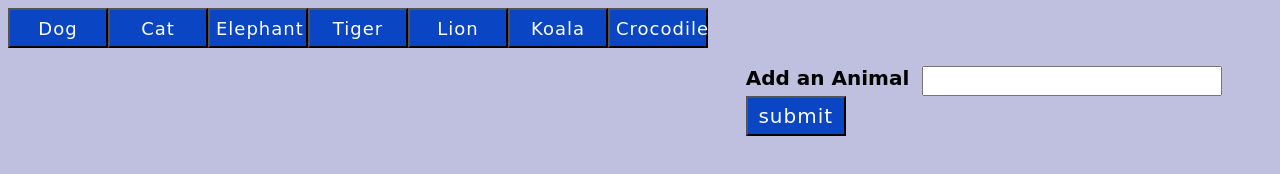
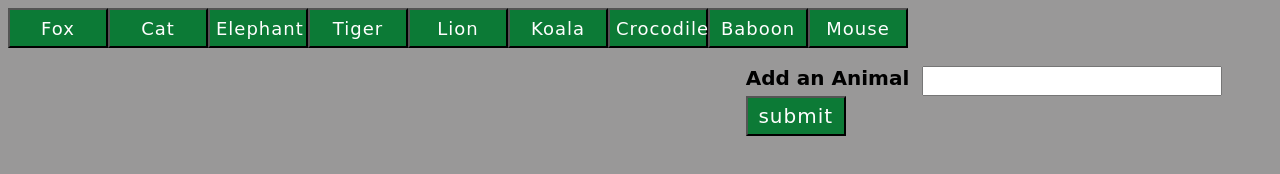
Before and after one commit to walidbillel/GifTastic-, a plain HTML site: page index.html in a window 1280 px wide. Drawn offline with nearby package versions, Linux system fonts and the light colour scheme; a web font is replaced by a local one.

Commit message:
alomost finsished

```diff
--- a/assets/css/style.css
+++ b/assets/css/style.css
@@ -1,5 +1,5 @@
 body {
-    background-color: rgb(191, 191, 224);
+    background-color: rgb(153, 152, 152);
 }
 
 #animals {
@@ -19,7 +19,7 @@ button {
     width: 100px;
     height: 40px;
     color: rgb(255, 254, 254);
-    background-color: rgb(10, 69, 196);
+    background-color: rgb(12, 122, 54);
     font-size: 18px;
     cursor: pointer;
     font-family: 'Aladin', cursive;
@@ -36,7 +36,7 @@ button:hover {
     width: 100px;
     height: 40px;
     color: rgb(255, 254, 254);
-    background-color: rgb(10, 69, 196);
+    background-color:rgb(12, 122, 54);
     font-size: 20px;
     cursor: pointer;
     font-family: 'Aladin', cursive;
--- a/assets/javascript/app.js
+++ b/assets/javascript/app.js
@@ -38,19 +38,20 @@
                 // Creating  an image tag
                 var animalImage = $("<img>");
 
+                // setting up the src of the image and get it from the ajax call
                 animalImage.attr("src", results[i].images.fixed_height_still.url);
+                // some css styling
+                animalDiv.css("float", "right");
+                animalDiv.css("margin-right", "20px");
 
-                    animalDiv.css("float", "right");
-
+                // setting up attributes for the function that will move and stop the gifs on clicks
                 animalImage.attr("data-still", results[i].images.fixed_height_still.url);
 
                 animalImage.attr("data-animate", results[i].images.fixed_height.url);
 
                 animalImage.attr("data-state", "still");
-
+                // add a class to listen for clicks
                 animalImage.addClass("gify");
-
-                    // Setting the src attribute of the image to a property pulled off the result item
 
 
                 // Appending the paragraph and image tag to the animalDiv
@@ -64,7 +65,9 @@
         });
 }
 
-    function gifyMotion(){
+// creating the function that holds the state of the gifs
+
+function gifyMotion() {
 
     var state = $(this).attr("data-state");
     console.log(state);
@@ -76,36 +79,22 @@
         $(this).attr("data-state", "still");
     }
 }
-
+// setting up the event handler for the gif on clicks
 $(document).on("click", ".gify", gifyMotion);
 
 
 
-    // $(".gify").on("click", function() {
-
-        // var state = $(this).attr("data-state");
-        // console.log(state);
-        // if (state === "still") {
-        //   $(this).attr("src", $(this).attr("data-animate"));
-        //   $(this).attr("data-state", "animate");
-        // } else {
-        //   $(this).attr("src", $(this).attr("data-still"));
-        //   $(this).attr("data-state", "still");
-        // }
-
-    //   });
-
 // adding an event listener for the class button and display our gifs
 $(document).on("click", ".button", displayAnimalGiphy);
 
-    // creating an array of animlas
-    var myanimals = ["Dog", "Cat", "Elephant", "Tiger", "Lion", "Koala", "Crocodile"];
+// creating an array of animlas that will show up in the btns
+var myanimals = ["Fox", "Cat", "Elephant", "Tiger", "Lion", "Koala", "Crocodile", "Baboon", "Mouse"];
 
-    // making a function to make our button
+// creating the function to make our buttons
 
 function insertButton() {
     $("#animalButtons").empty();
-        for (var i=0; i<myanimals.length; i++) {
+    for (var i = 0; i < myanimals.length; i++) {
         var btn = $("<button>");
 
         btn.addClass("button");
@@ -117,7 +106,7 @@
 }
 
 // event on click for the submit button
-    $("#addAnimal").on("click", function(event){
+$("#addAnimal").on("click", function (event) {
     event.preventDefault();
     // get the value from the text
     var myAnimal = $("#animal-input").val().trim();
```
Lines whose indentation alone changed are shown as unchanged.
